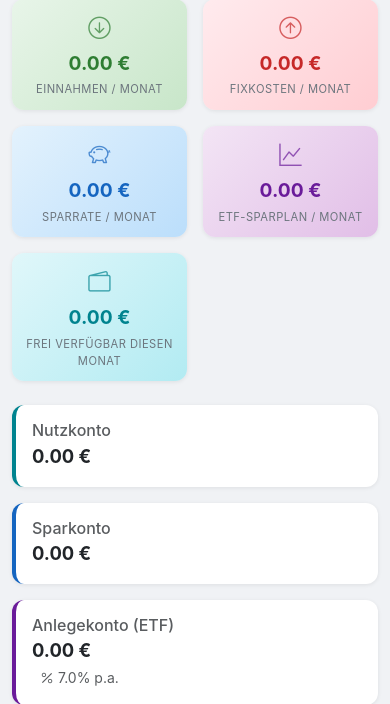
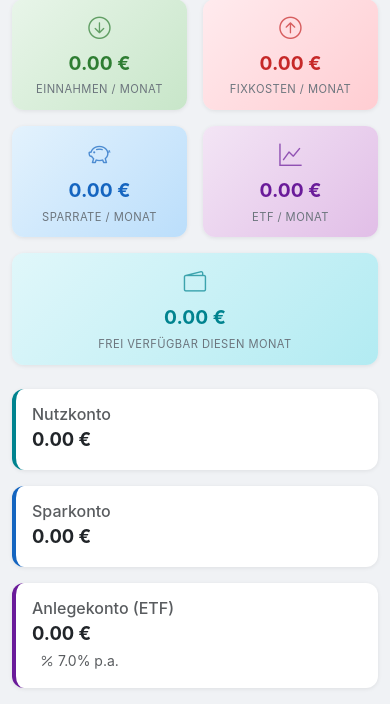
Before and after one commit to schrenzi/FinanceTool, a Flask app: page / in a window 390 px wide. Shown: the part 127-831 px from the top of the page. Run offline with Flask 3, Linux system fonts and the light colour scheme; data comes from the database, SQL or seed files in the repository; data that the repository does not hold is empty.

Commit message:
Fix dashboard card proportions on mobile
Add h-100 to stat cards for equal height, shorten ETF label on mobile.

Co-Authored-By: Claude Opus 4.6 <noreply@anthropic.com>

```diff
--- a/templates/dashboard.html
+++ b/templates/dashboard.html
@@ -6,7 +6,7 @@
 <!-- Stat Cards -->
 <div class="row g-3 mb-4">
     <div class="col-6 col-lg">
-        <div class="card bg-income">
+        <div class="card bg-income h-100">
             <div class="stat-card">
                 <div class="stat-icon text-income"><i class="bi bi-arrow-down-circle"></i></div>
                 <div class="stat-value text-income">{{ "%.2f"|format(totals.total_income) }} &euro;</div>
@@ -15,7 +15,7 @@
         </div>
     </div>
     <div class="col-6 col-lg">
-        <div class="card bg-expense">
+        <div class="card bg-expense h-100">
             <div class="stat-card">
                 <div class="stat-icon text-expense"><i class="bi bi-arrow-up-circle"></i></div>
                 <div class="stat-value text-expense">{{ "%.2f"|format(totals.total_expenses) }} &euro;</div>
@@ -24,7 +24,7 @@
         </div>
     </div>
     <div class="col-6 col-lg">
-        <div class="card bg-savings">
+        <div class="card bg-savings h-100">
             <div class="stat-card">
                 <div class="stat-icon text-savings"><i class="bi bi-piggy-bank"></i></div>
                 <div class="stat-value text-savings">{{ "%.2f"|format(totals.sparrate) }} &euro;</div>
@@ -33,15 +33,15 @@
         </div>
     </div>
     <div class="col-6 col-lg">
-        <div class="card bg-invest">
+        <div class="card bg-invest h-100">
             <div class="stat-card">
                 <div class="stat-icon text-invest"><i class="bi bi-graph-up"></i></div>
                 <div class="stat-value text-invest">{{ "%.2f"|format(totals.etf_rate) }} &euro;</div>
-                <div class="stat-label">ETF-Sparplan / Monat</div>
+                <div class="stat-label"><span class="d-none d-lg-inline">ETF-Sparplan / Monat</span><span class="d-lg-none">ETF / Monat</span></div>
             </div>
         </div>
     </div>
-    <div class="col-6 col-lg">
+    <div class="col-12 col-lg">
         <div class="card bg-free">
             <div class="stat-card">
                 <div class="stat-icon text-free"><i class="bi bi-wallet2"></i></div>
```
